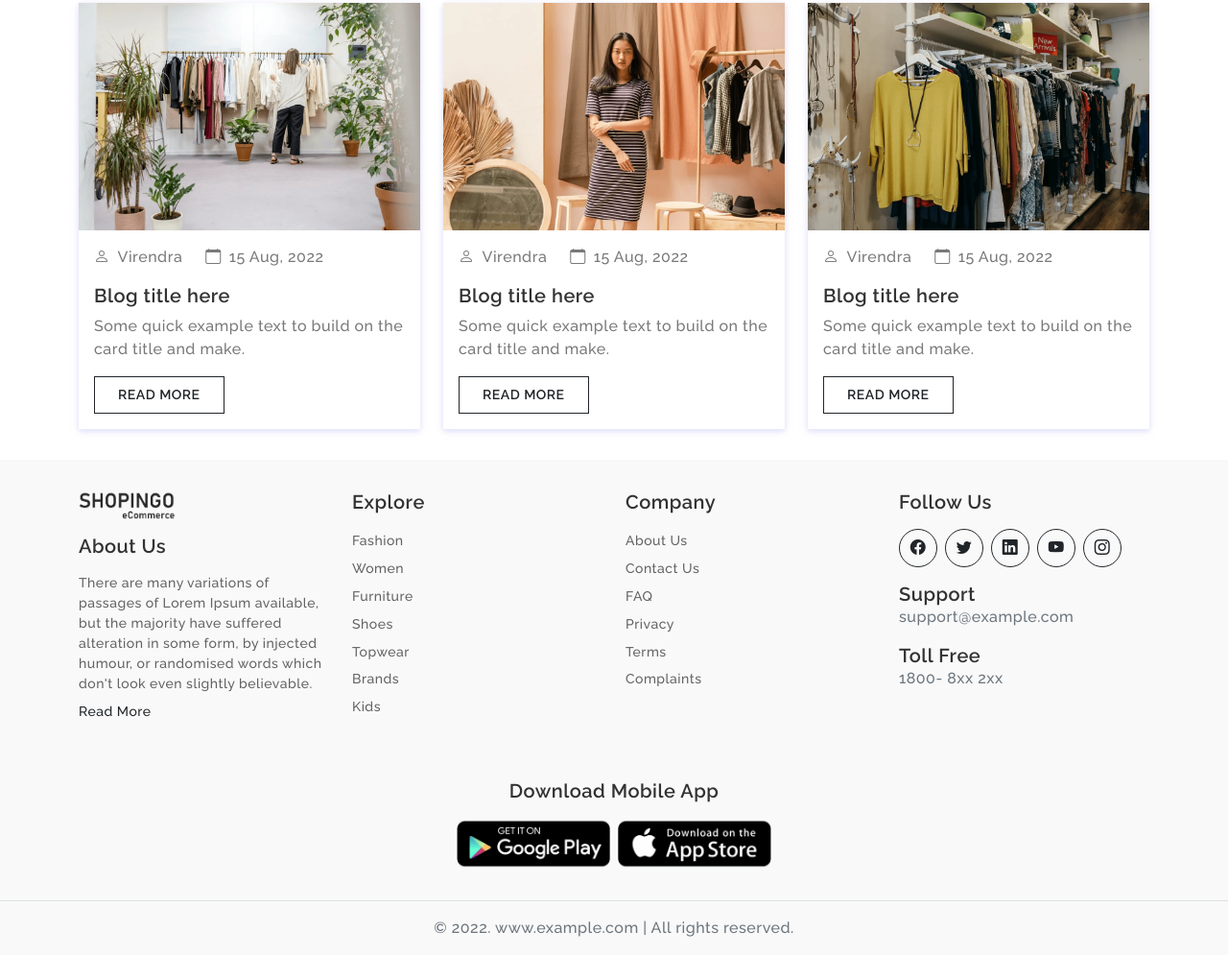
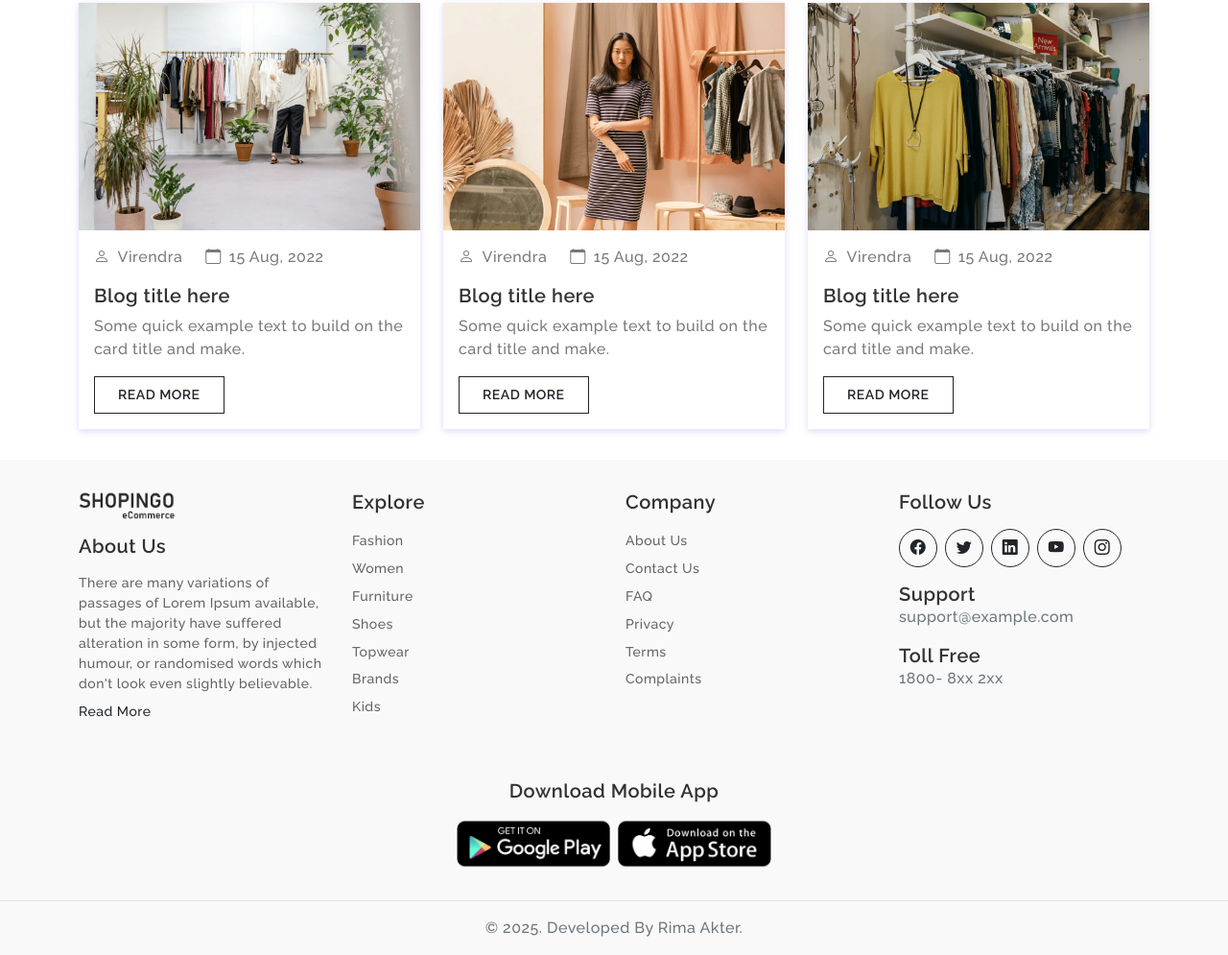
Before and after one commit to WebDeveloperRima/Shoping-E-commerce-Website, a plain HTML site: page index.html in a window 1280 px wide. Shown: the part 4523-5518 px from the top of the page at 96% size. Drawn offline with nearby package versions, Linux system fonts and the light colour scheme.

Commit message:
index.html

```diff
--- a/index.html
+++ b/index.html
@@ -1798,7 +1798,7 @@
   <!--end footer-->
 
   <footer class="footer-strip text-center py-3 bg-section-2 border-top positon-absolute bottom-0">
-    <p class="mb-0 text-muted">© 2022. www.example.com | All rights reserved.</p>
+    <p class="mb-0 text-muted">© 2025. Developed By Rima Akter.</p>
   </footer>
 
 
@@ -2139,4 +2139,5 @@
 
 </body>
 
+
 </html>
```
